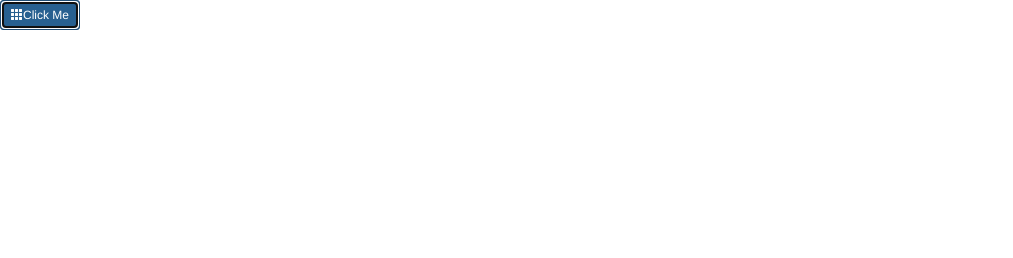
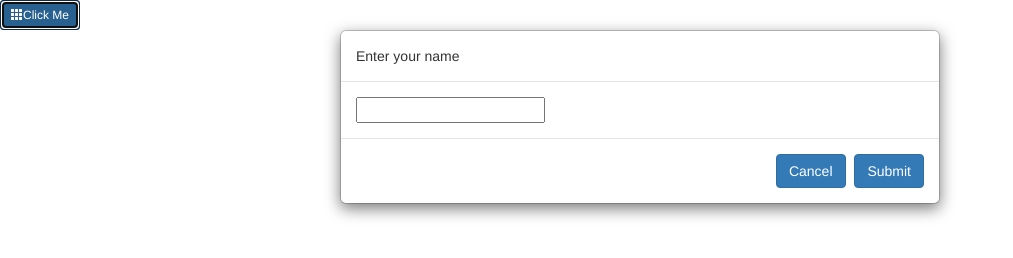
Before and after one commit to yarostbaklajana/PromisesModalWindow, a website built with webpack: page index.html in a window 1280 px wide. Both pictures are taken after a click on the button "Click Me". Shown: the whole page, without its empty margins (0-1013 px from the left). Built offline with nearby package versions, Linux system fonts and the light colour scheme.

Commit message:
added bootstrap classes to modal window

```diff
--- a/index.html
+++ b/index.html
@@ -6,23 +6,24 @@
     <script src="dist/bundle.js" defer></script>
 </head>
 <body>
-<button class="open-modal btn-primary btn btn-sm" type="button"><span class="glyphicon glyphicon-th"
-                                                                      aria-hidden="true"></span>Click Me
+<button class="open-modal btn-primary btn btn-sm" type="button"><span class="glyphicon glyphicon-th"></span>Click Me
 </button>
 <p class="output-like"></p>
-<main class="hidden" id="modal-container">
-    <form class="modal-content" >
-        <div class="modal-header">
-            <h4 class="modal-title">Modal title</h4>
+<div class="modal hide" id="modal-container">
+    <div class="modal-dialog">
+        <div class="modal-content">
+            <div class="modal-header">
+                Enter your name
+            </div>
+            <div class="modal-body">
+                <input type="text" id="input-field">
+            </div>
+            <div class="modal-footer">
+                <button type="button" class="btn btn-primary" id="cancel-btn">Cancel</button>
+                <button type="button" class="btn btn-primary" id="submit-btn">Submit</button>
+            </div>
         </div>
-        <div class="modal-body">
-            <input id="input-field" type="text">
-        </div>
-        <div class="modal-footer">
-            <button type="button" class="btn btn-primary btn-sm" id="submit-btn">Send</button>
-            <button type="button" class="btn btn-primary btn-sm" id="cancel-btn">Close</button>
-        </div>
-    </form>
-</main>
+    </div>
+</div>
 </body>
 </html>
```
